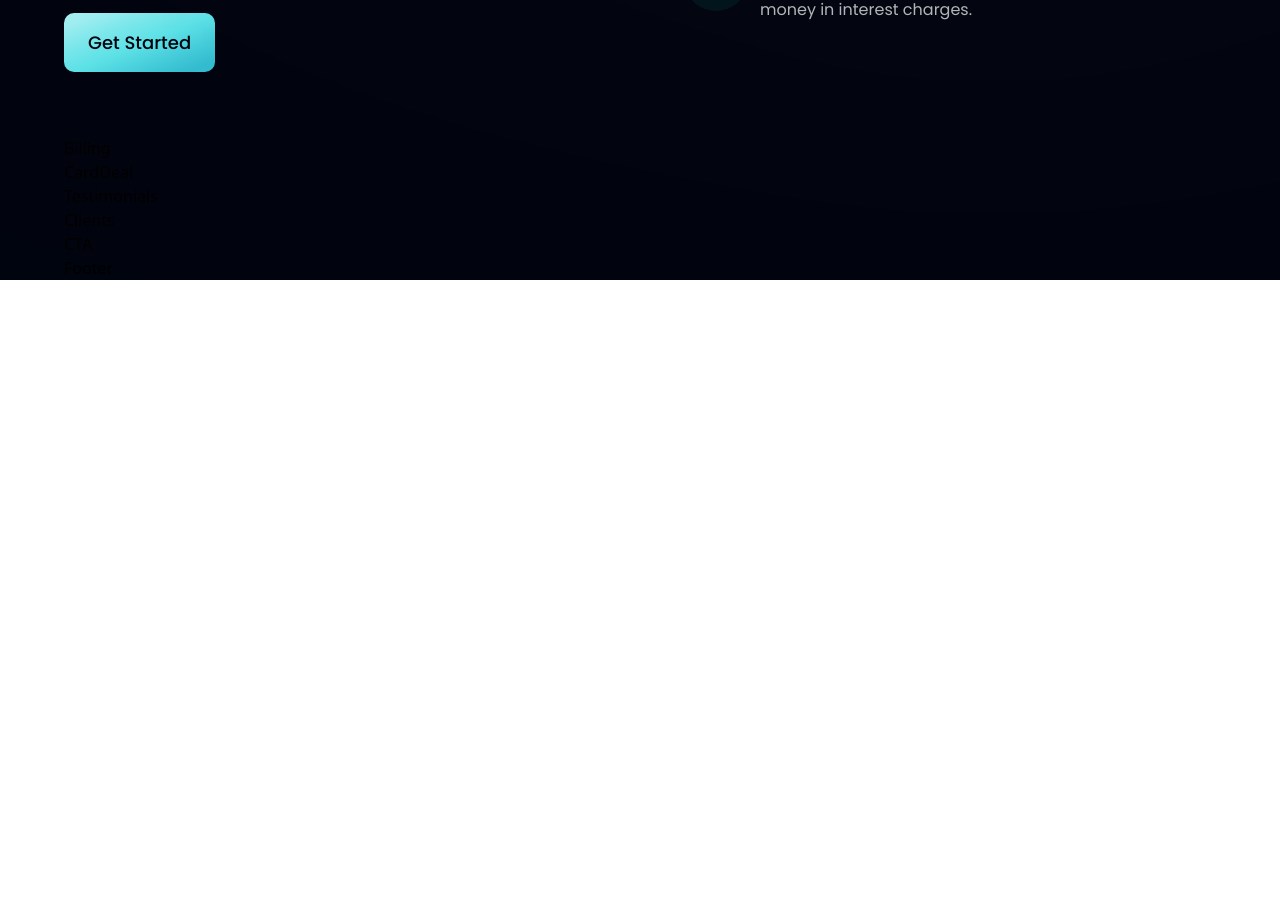
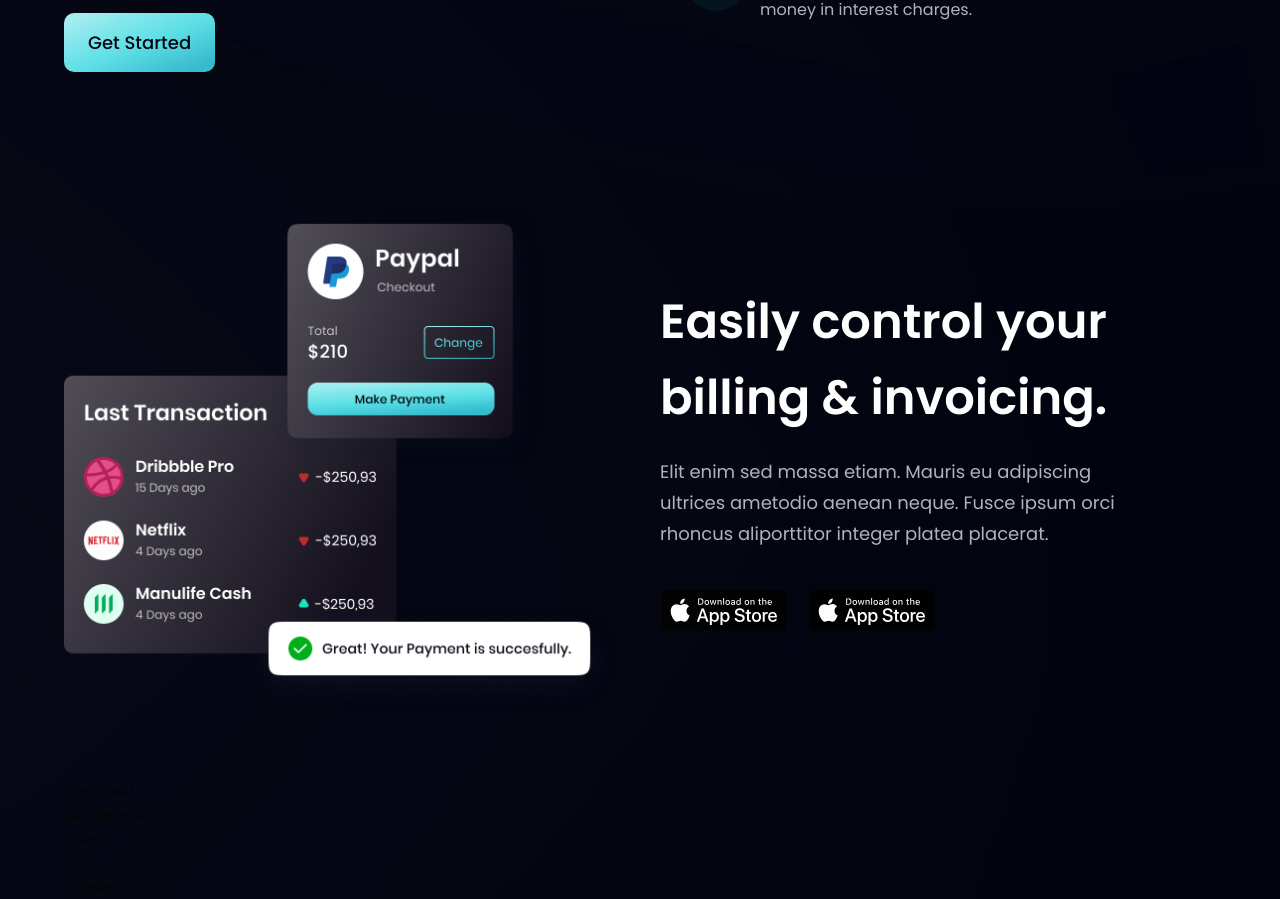
Before and after one commit to GyroZepelix/modern-bank-app, a React (Vite) app: page / in a window 1280 px wide. Shown: the part 1410-2309 px from the top of the page. Before the commit the page ends 1690 px from the top, so only its background shows below. Built offline with nearby package versions, Linux system fonts and the light colour scheme.

Commit message:
Implemented Billing Component

```diff
--- a/src/components/Billing.jsx
+++ b/src/components/Billing.jsx
@@ -1,9 +1,24 @@
 import React from 'react'
+import { apple, bill, google } from '../assets'
+import styles, {layout} from '../style'
 
-const Billing = () => {
-  return (
-    <div>Billing</div>
-  )
-}
+const Billing = () => (
+  <section id="product" className={layout.sectionReverse}>
+    <div className={layout.sectionImgReverse}>
+      <img src={bill} alt="billing" className='w-full h-full relative z-[5]' />
+      <div className='absolute z-[3] -left-1/2 top-0 w-[50%] h-[50%] rounded-full white__gradient'/>
+      <div className='absolute z-[0] -left-1/2 bottom-0 w-[50%] h-[50%] rounded-full pink__gradient'/>
+    </div>
+    <div className={layout.sectionInfo}>
+      <h2 className={styles.heading2}>Easily control your <br className='sm:block hidden' /> billing & invoicing.</h2>
+      <p className={`${styles.paragraph} max-w-[480px] mt-5`}>Elit enim sed massa etiam. Mauris eu adipiscing ultrices ametodio aenean neque. Fusce ipsum orci rhoncus aliporttitor integer platea placerat.</p>
+
+      <div className='flex flex-row flex-wrap sm:mt-10 mt-6'>
+        <img src={apple} alt="apple" className='w-[128px] h-[42px] object-contain mr-5 cursor-pointer' />
+        <img src={apple} alt="apple" className='w-[128px] h-[42px] object-containcursor-pointer' />
+      </div>
+    </div>
+  </section>
+)
 
 export default Billing
```
